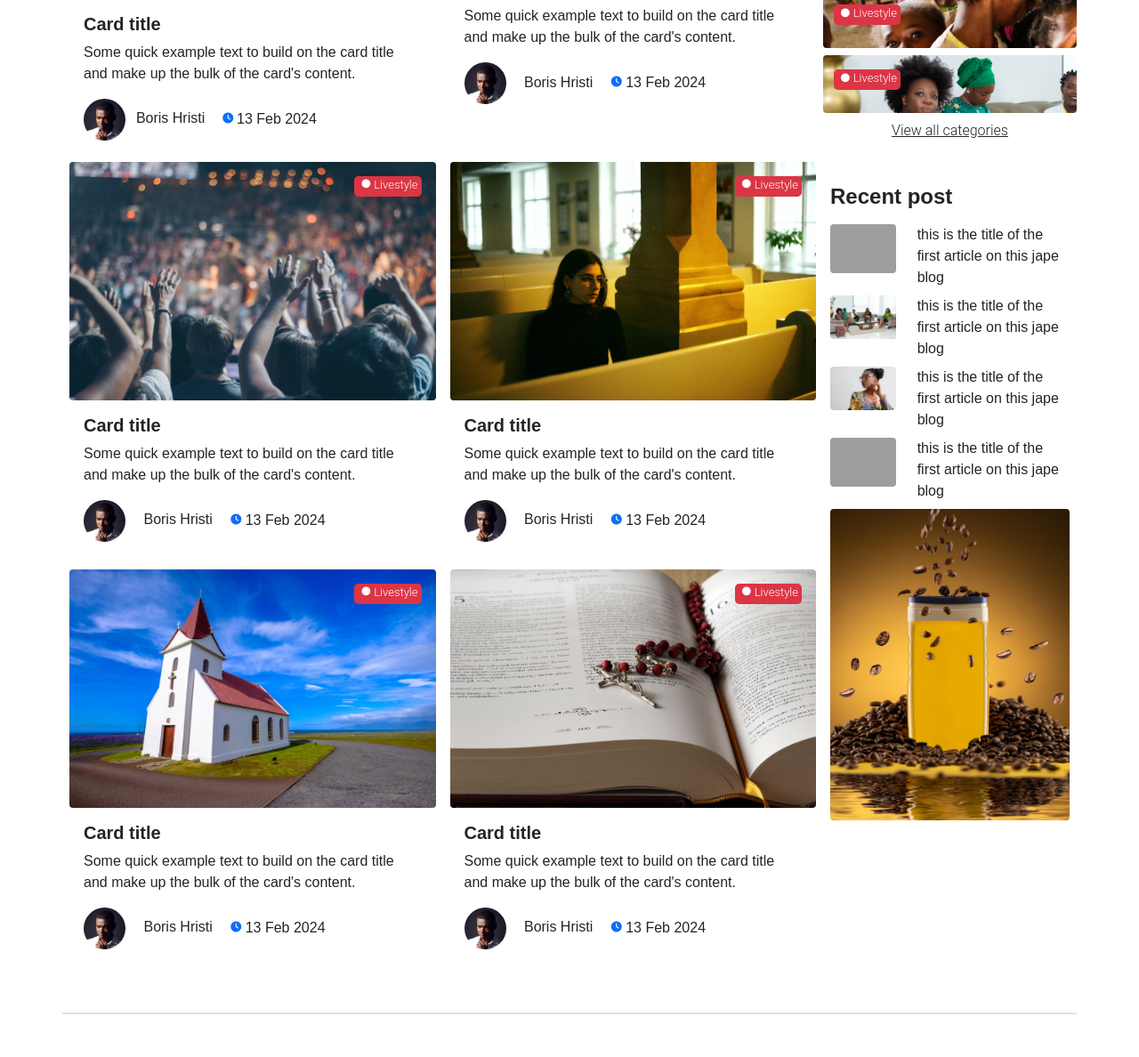
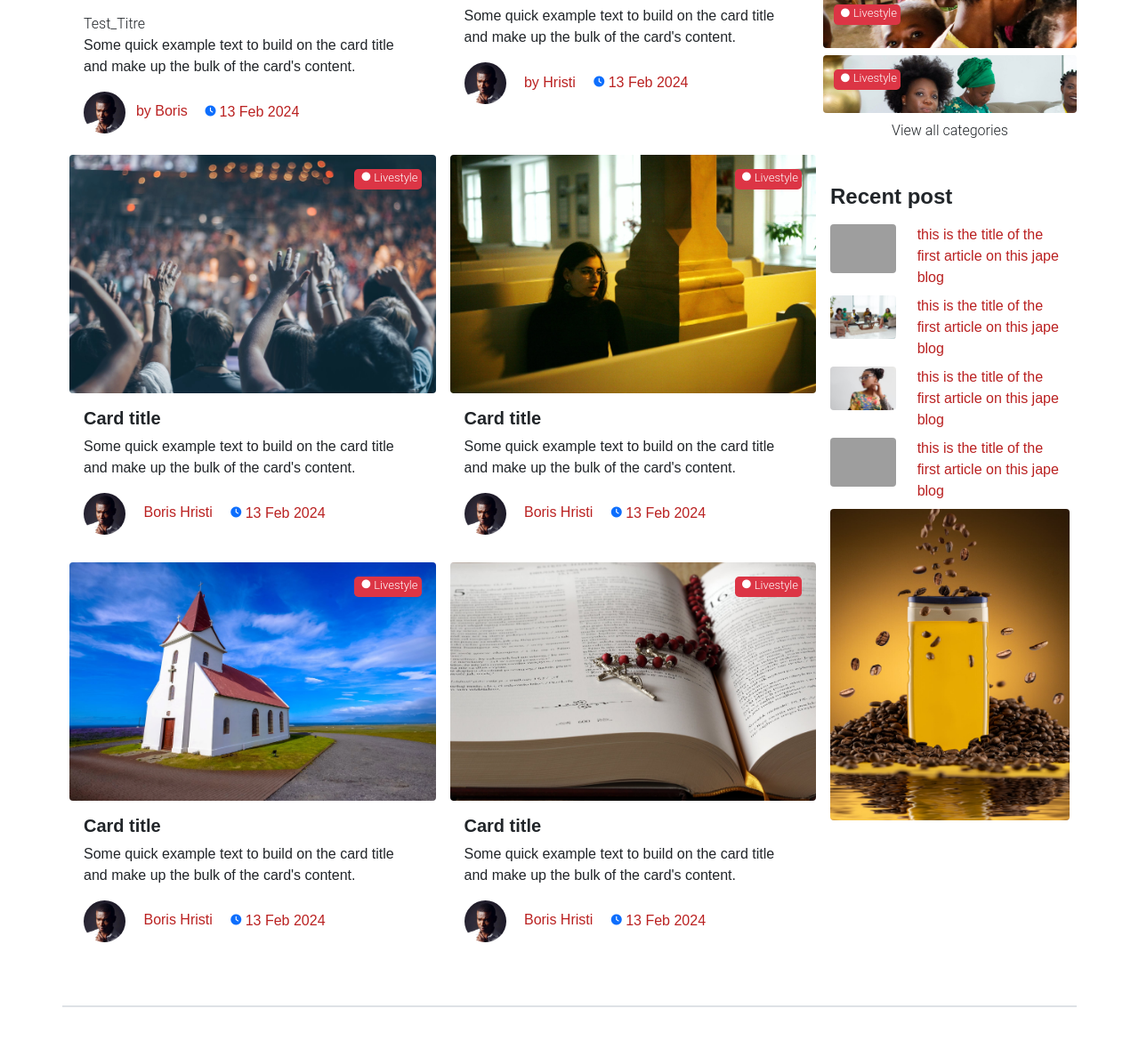
Before and after one commit to borishristi/jape-official, a Django app: page / in a window 1280 px wide. Shown: the part 550-1738 px from the top of the page at 89% size. After the commit the page ends 1682 px from the top, so only its background shows below. Run offline with Django 3.2, Linux system fonts and the light colour scheme; some libraries are stand-ins or nearby versions; grey boxes are pictures that could not be loaded.

Commit message:
I have start to begin to modify link design

```diff
--- a/src/blog/static/css/template.css
+++ b/src/blog/static/css/template.css
@@ -30,3 +30,40 @@ body {
     -webkit-transform: scale(1.5);
     transform: scale(1.05);
 }
+
+a {
+    color: inherit;
+    text-decoration: none;
+    background: linear-gradient(to top, rgba(255, 0, 0, 0.5) 0%, rgba(255, 0, 0, 0.5) 4px, transparent 5px) no-repeat;
+    background-size: 0 100%;
+    transition: backgroundd-size .300s;
+}
+
+a:hover {
+    background-size: 100% 100%;
+}
+span {
+    color: #ba2121;
+}
+
+/*a-link {*/
+/*    position: relative;*/
+/*}*/
+
+/*a-link::after {*/
+/*    content: '';*/
+/*    height: 30%;*/
+/*    position: absolute;*/
+/*    bottom: 10%;*/
+/*    left: 0;*/
+/*    right: 0;*/
+/*    background: #0D6EFD;*/
+/*    z-index: -1;*/
+/*}*/
+/*.a-link {*/
+/*    !*transition: .5s;*!*/
+/*}*/
+
+/*.a-link:hover {*/
+/*    !*text-decoration: underline;*!*/
+/*}*/
--- a/src/blog/templates/blog/template_site.html
+++ b/src/blog/templates/blog/template_site.html
@@ -126,7 +126,8 @@
                                   class="position-absolute bg-danger px-1 pb-1 end-0 me-3 mt-3 rounded-3 text-white"><i
                                     class="fa-solid fa-circle p-1 fa-xs" style="color: #ffffff;"></i>Livestyle</span>
                             <div class="card-body">
-                                <h5 class="card-title montserrat-title_card">Card title</h5>
+{#                                <a href="#" class="h5 card-title montserrat-title_card a-link">Card title</a>#}
+                                <a class="a-link" href="#">Test_Titre</a>
                                 <p class="card-text montserrat-card-text">Some quick example text to build on the card title and make up the
                                     bulk
                                     of
@@ -136,7 +137,7 @@
                                 <div class="position-relative">
                                     <img width="47px" class="rounded-circle" src="{% static 'img/profil_app.jpg' %}"
                                          alt="image profil">
-                                    <span class="h6 ms-2 montserrat-main-text">Boris Hristi</span>
+                                    <span class="h6 ms-2 montserrat-main-text">by Boris</span>
                                     <i class="fa-solid fa-clock fa-xs ms-3" style="color: #0D6EFD"></i>
                                     <span class="montserrat-card-text">13 Feb 2024</span><br>
                                 </div>
@@ -160,7 +161,7 @@
                                 <div class="position-relative montserrat-card-text">
                                     <img width="47px" class="rounded-circle" src="{% static 'img/profil_app.jpg' %}"
                                          alt="image profil">
-                                    <span class="h6 ms-3">Boris Hristi</span>
+                                    <span class="h6 ms-3">by Hristi</span>
                                     <i class="fa-solid fa-clock fa-xs ms-3" style="color: #0D6EFD"></i>
                                     <span class="">13 Feb 2024</span><br>
                                 </div>
```
